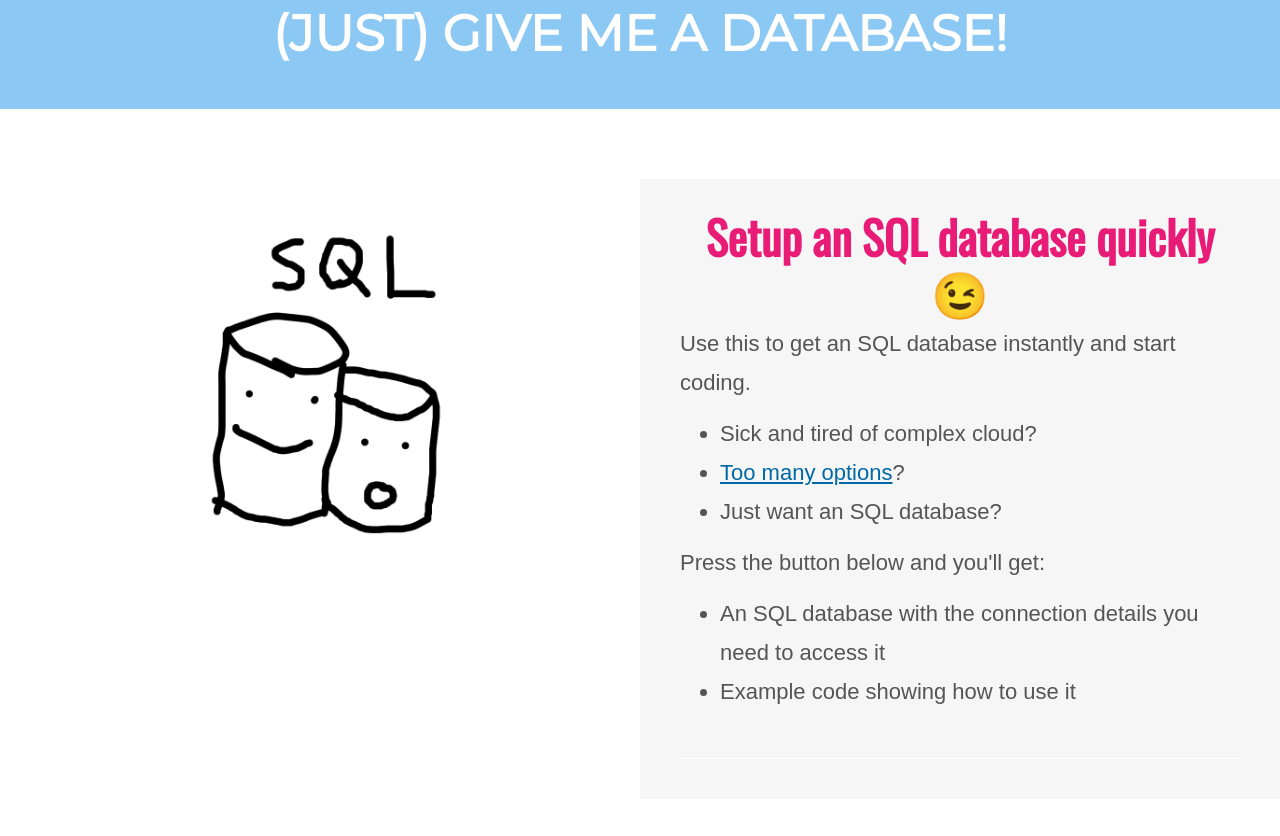
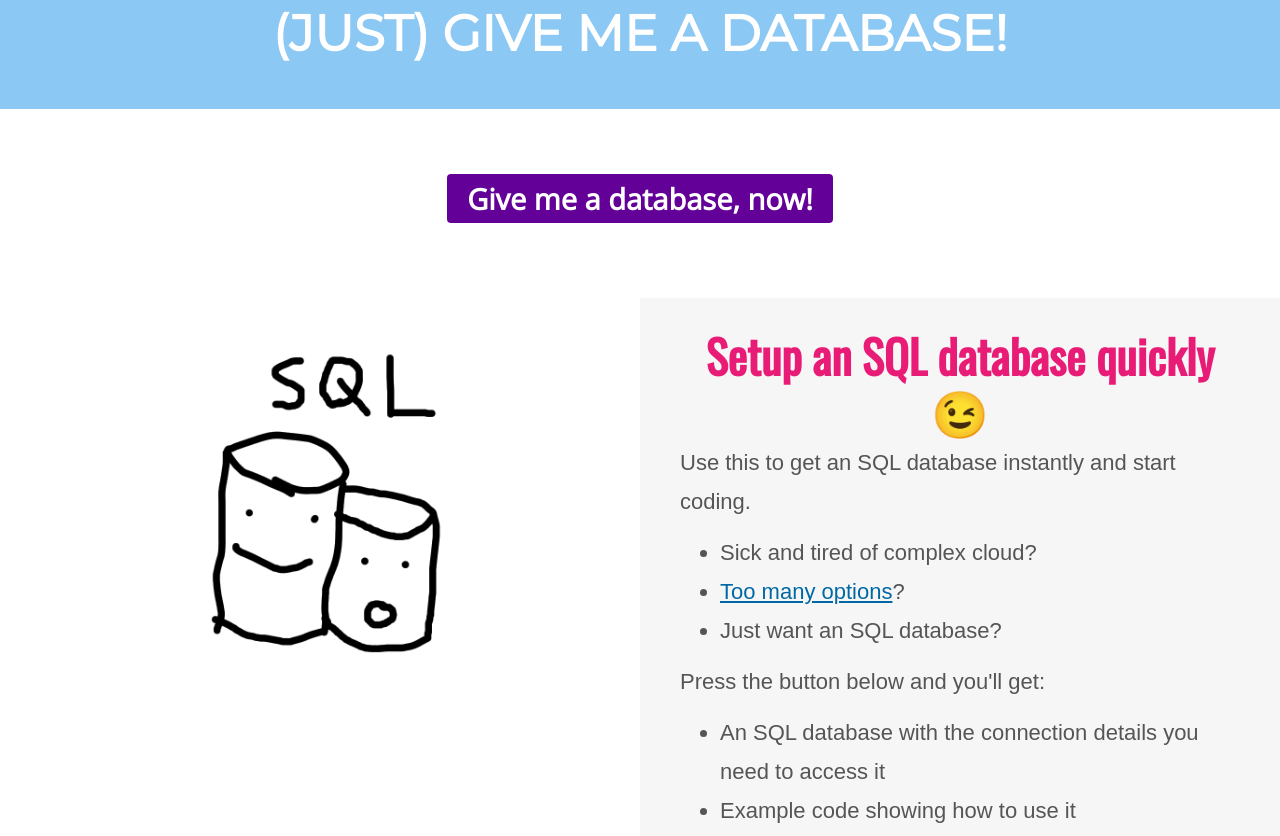
Before and after one commit to KarmaComputing/givemeadatabase, a Flask app: page / in a window 1280 px wide. Shown: the part 71-907 px from the top of the page. Run offline with Flask 2, Linux system fonts and the light colour scheme.

Commit message:
fold it like fleetstreet

```diff
--- a/src/givemeadatabase/templates/index.html
+++ b/src/givemeadatabase/templates/index.html
@@ -336,6 +336,22 @@
 				</div>
 			</div>
 		</div>
+        <div class="bee-row bee-row-5">
+                    <div class="bee-row">
+                        <div class="bee-col bee-col-1 bee-col-w12">
+                            <div class="bee-block bee-block-1 bee-divider">
+                                <div class="spacer" style="height:0px;"></div>
+                            </div>
+                            <div class="bee-block bee-block-2 bee-button">
+                                <form method="POST">
+                                <input type="submit" value="Give me a database, now!" onclick="showMessage()" class="bee-button" style="font-size: 29px; font-family: 'Open Sans', 'Helvetica Neue', Helvetica, Arial, sans-serif; font-weight: 700; background-color: #620098; border-radius: 4px; border-top: 0px solid transparent; border-right: 0px solid transparent; border-bottom: 0px solid transparent; border-left: 0px solid transparent; color: #ffffff; padding-top: 5px; padding-right: 20px; padding-bottom: 5px; padding-left: 20px; width: auto; max-width: 100%; direction: ltr; display: inline-block;">
+                                </form>
+                            </div>
+
+
+                            </div>
+                        </div>
+        </div>
 		<div class="bee-row bee-row-3">
 			<div class="bee-row-content">
 				<div class="bee-col bee-col-1 bee-col-w12">
@@ -386,8 +402,9 @@
 					</div>
 					<div class="bee-block bee-block-2 bee-button">
                         <form method="POST">
-						<input type="submit" value="Give me a database, now!" onclick="showMessage()" class="bee-button" style="font-size: 29px; font-family: 'Open Sans', 'Helvetica Neue', Helvetica, Arial, sans-serif; font-weight: 700; background-color: #620098; border-radius: 4px; border-top: 0px solid transparent; border-right: 0px solid transparent; border-bottom: 0px solid transparent; border-left: 0px solid transparent; color: #ffffff; padding-top: 5px; padding-right: 20px; padding-bottom: 5px; padding-left: 20px; width: auto; max-width: 100%; direction: ltr; display: inline-block;"></div>
+						<input type="submit" value="Give me a database, now!" onclick="showMessage()" class="bee-button" style="font-size: 29px; font-family: 'Open Sans', 'Helvetica Neue', Helvetica, Arial, sans-serif; font-weight: 700; background-color: #620098; border-radius: 4px; border-top: 0px solid transparent; border-right: 0px solid transparent; border-bottom: 0px solid transparent; border-left: 0px solid transparent; color: #ffffff; padding-top: 5px; padding-right: 20px; padding-bottom: 5px; padding-left: 20px; width: auto; max-width: 100%; direction: ltr; display: inline-block;">
                         </form>
+                    </div>
 
 
 					</div>
```
